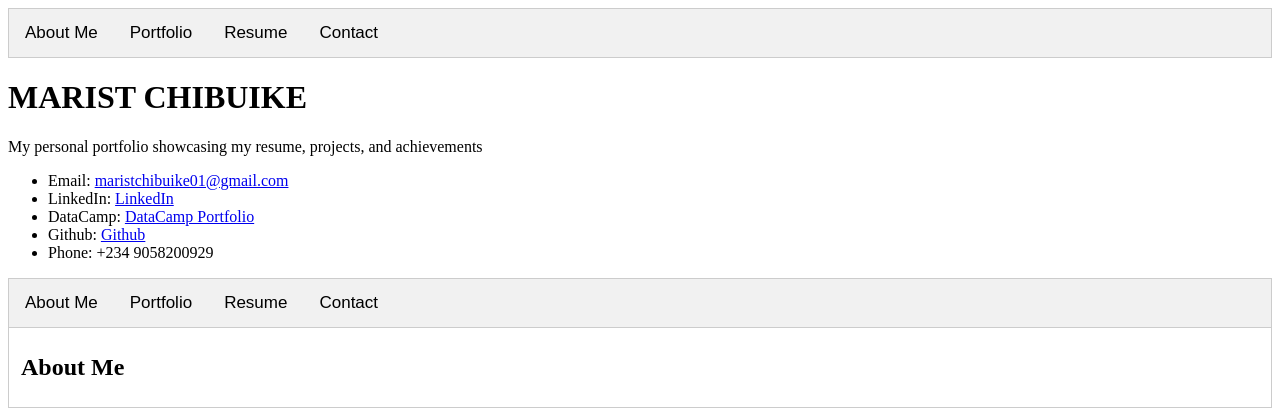
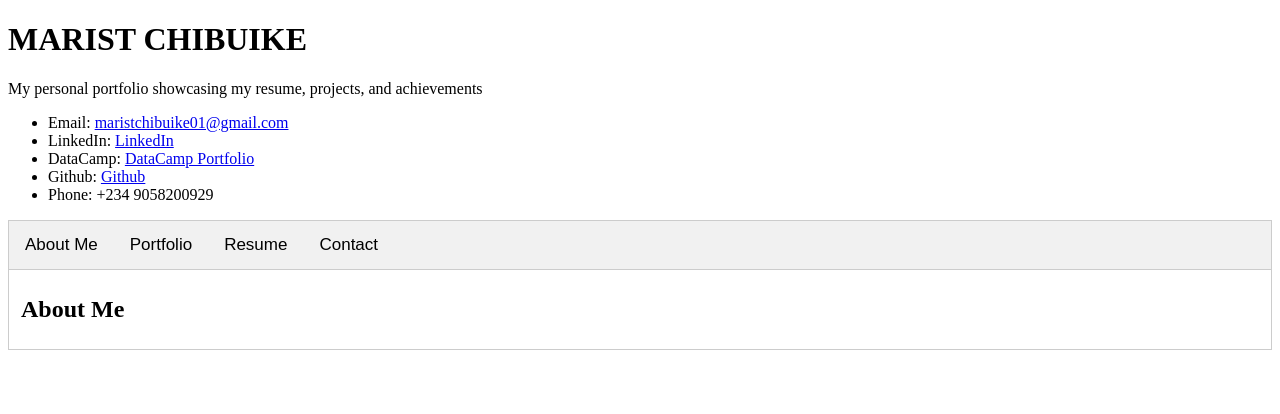
Before and after one commit to MaristChibuike/MaristChibuike.github.io, a plain HTML site: page MaristChibuike.html in a window 1280 px wide. Drawn offline with Linux system fonts and the light colour scheme.

Commit message:
Update MaristChibuike.html

```diff
--- a/MaristChibuike.html
+++ b/MaristChibuike.html
@@ -40,13 +40,6 @@
             border-top: none;
         }
     </style>
-      <!-- Tab navigation -->
-    <div class="tab">
-        <button class="tablinks" onclick="openTab(event, 'aboutMe')">About Me</button>
-        <button class="tablinks" onclick="openTab(event, 'portfolio')">Portfolio</button>
-        <button class="tablinks" onclick="openTab(event, 'resume')">Resume</button>
-        <button class="tablinks" onclick="openTab(event, 'contact')">Contact</button>
-    </div>
 </head>
 <body>
     <header>
```
